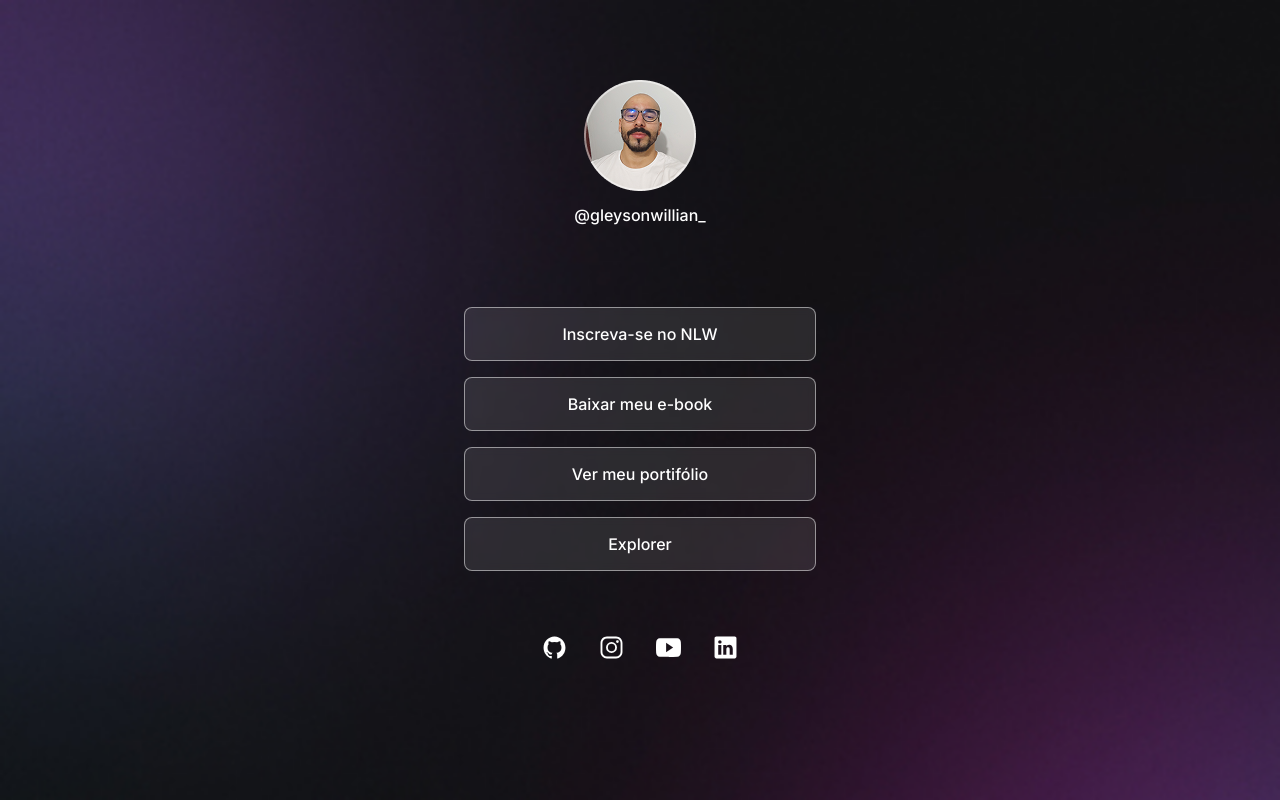
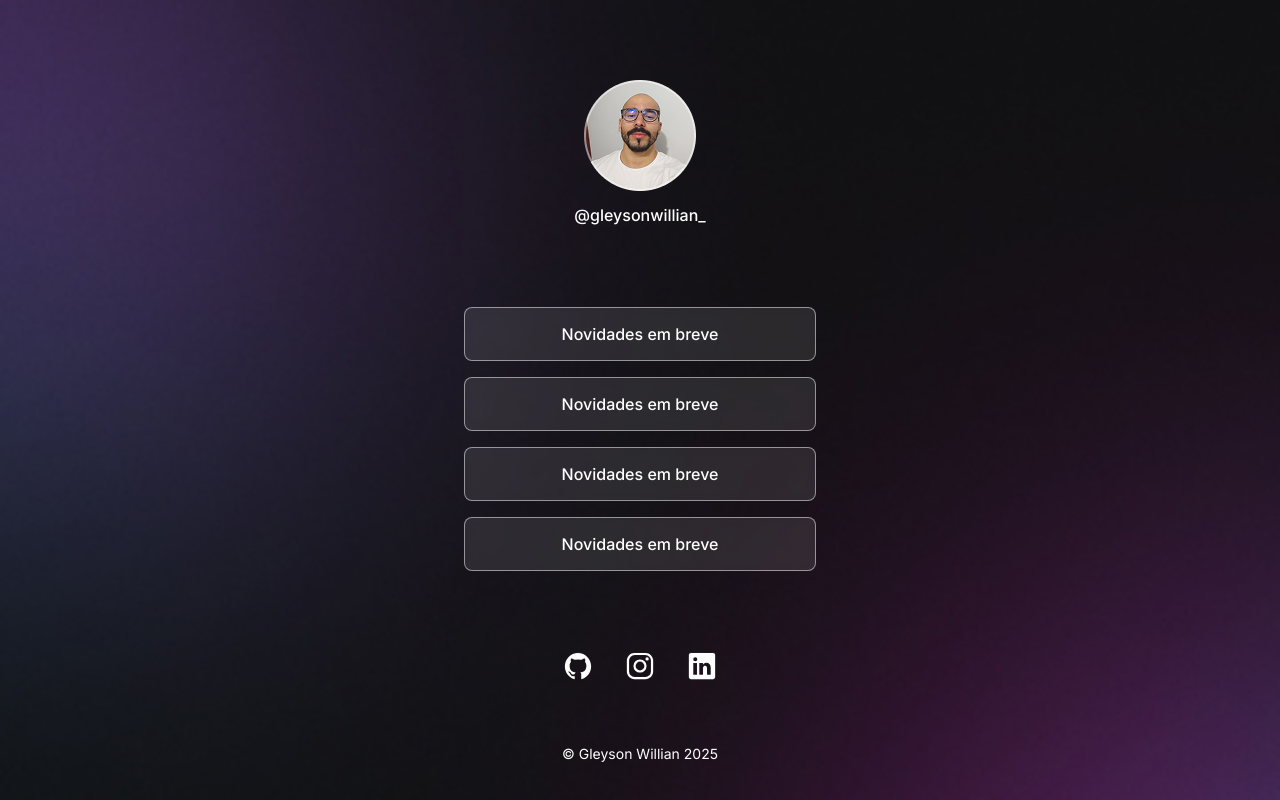
Before and after one commit to GleysonWillian/dev-links-darkmode, a plain HTML site: page index.html in a window 1280 px wide. Drawn offline with nearby package versions, Linux system fonts and the light colour scheme.

Commit message:
atualização de links e footer

```diff
--- a/index.html
+++ b/index.html
@@ -21,38 +21,39 @@
       </div>
       <ul>
         <li>
-          <a href="#">Inscreva-se no NLW</a>
+          <a href="#">Novidades em breve</a>
         </li>
         <li>
-          <a href="#">Baixar meu e-book</a>
+          <a href="#">Novidades em breve</a>
         </li>
         <li>
           <a
-            href="https://github.com/GleysonWillian?tab=overview&from=2024-02-01&to=2024-02-29"
+            href=""
             target="_blank"
-            >Ver meu portifólio</a
+            >Novidades em breve</a
           >
         </li>
         <li>
-          <a href="#">Explorer</a>
+          <a href="#">Novidades em breve</a>
         </li>
       </ul>
       <div id="social-links">
-        <a href="https://github.com/GleysonWillian?tab=overview&from=2024-02-01&to=2024-02-29" target="_blank">
+        <a
+          href="https://github.com/GleysonWillian?tab=overview&from=2024-02-01&to=2024-02-29"
+          target="_blank"
+        >
           <ion-icon name="logo-github"></ion-icon>
         </a>
         <a href="https://www.instagram.com/gleysonwillian_/" target="_blank">
-        <ion-icon name="logo-instagram"></ion-icon>
-
-        </a>
-        <a href="https://www.youtube.com/@gleysonwillian4227" target="_blank">
-        <ion-icon name="logo-youtube"></ion-icon>
-
+          <ion-icon name="logo-instagram"></ion-icon>
         </a>
         <a href="https://www.linkedin.com/in/gleysonwillian/" target="_blank">
-        <ion-icon name="logo-linkedin"></ion-icon>
+          <ion-icon name="logo-linkedin"></ion-icon>
         </a>
       </div>
+      <footer>
+        &copy Gleyson Willian 2025
+      </footer>
     </div>
 
     <script
--- a/style.css
+++ b/style.css
@@ -70,7 +70,25 @@ ul li a:hover{
 #social-links{
   display: flex;
   justify-content: center;
-  gap: 32px;
   padding: 24px 0;
-  font-size: 25px;
+  font-size: 30px;
 }
+
+#social-links a{
+  display: flex;
+  align-items: center;
+  justify-content: center;
+  padding: 16px;
+  transition: background 0.2s;
+  border-radius: 50%;
+}
+
+#social-links a:hover{
+  background: rgba(255, 255, 255, 0.1);
+}
+
+footer{
+  padding: 24px 0;
+  text-align: center;
+  font-size: 14px;
+}
```
